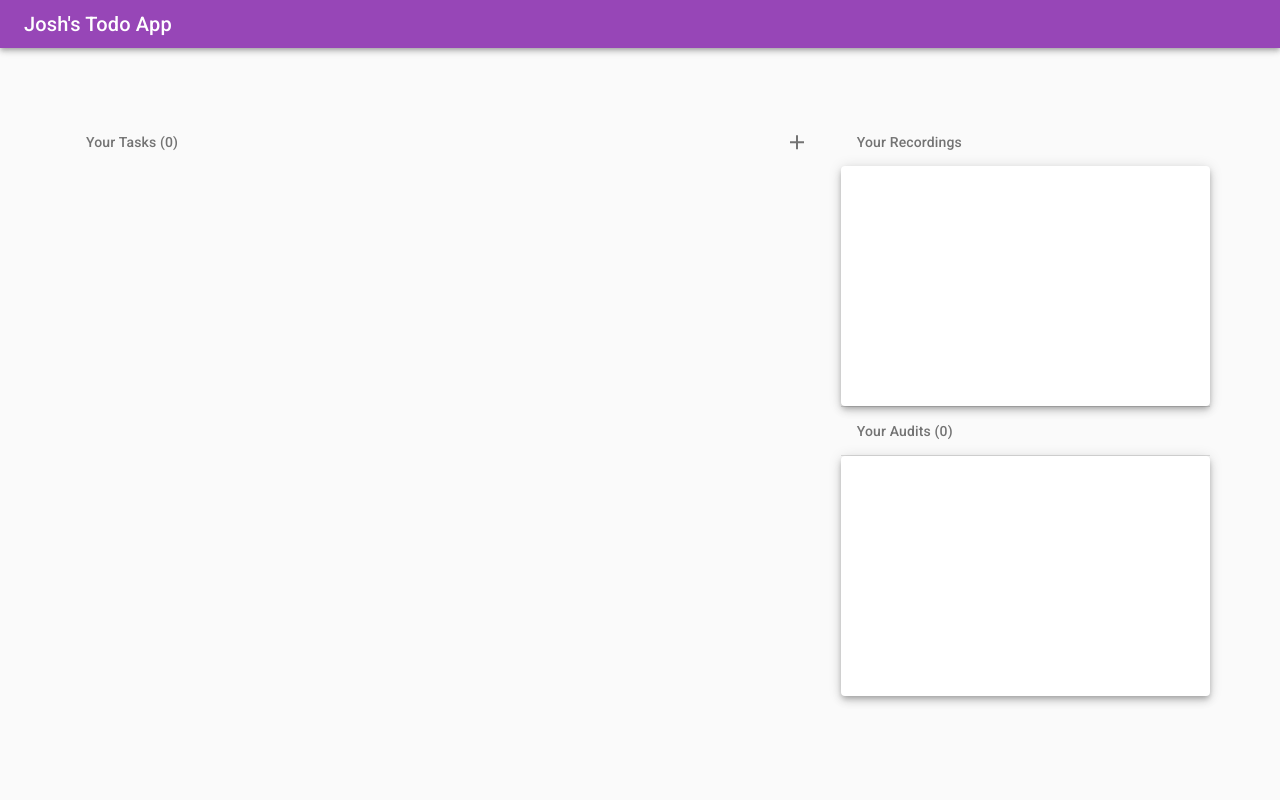
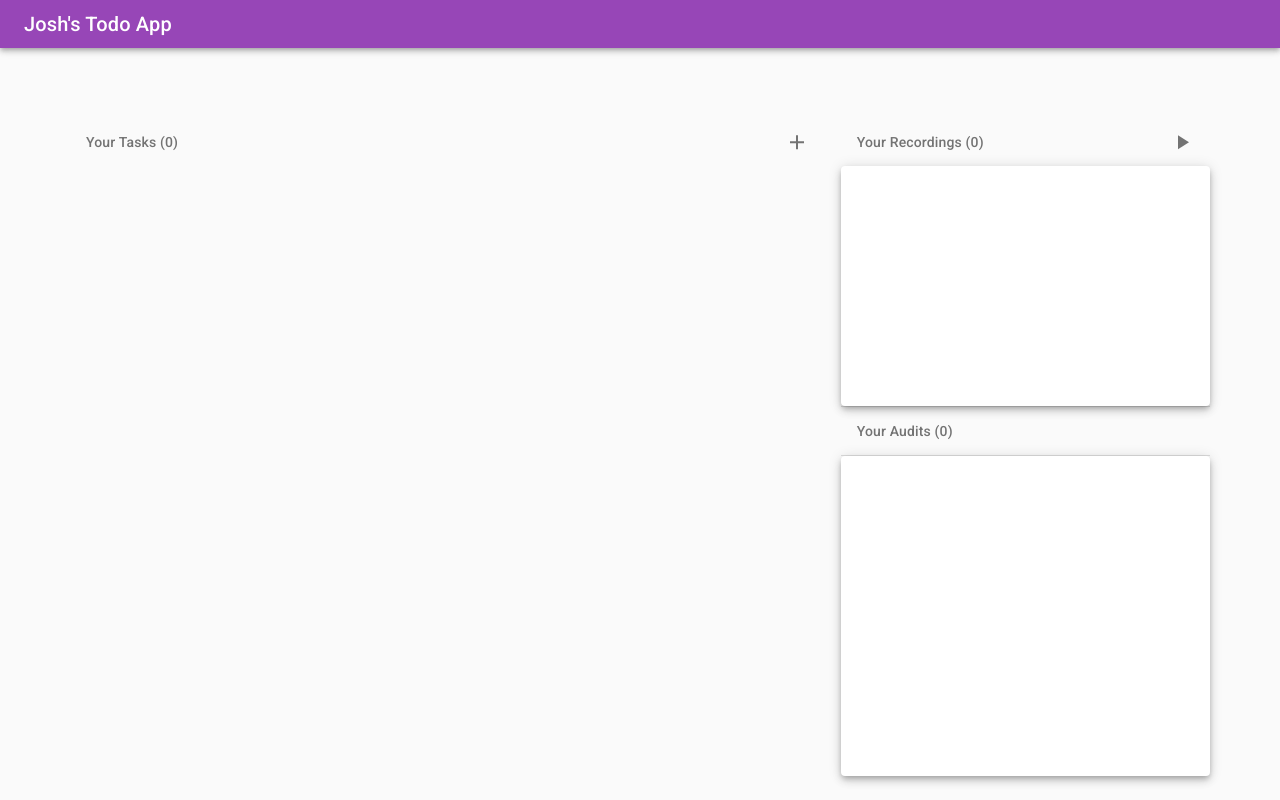
Before and after one commit to joshuaedwardcrowe/Recordable, a React (Create React App) app: page / in a window 1280 px wide. Built offline with nearby package versions, Linux system fonts and the light colour scheme.

Commit message:
Cleaned Up Area Sizes

```diff
--- a/src/Components/AuditList/AuditList.jsx
+++ b/src/Components/AuditList/AuditList.jsx
@@ -11,7 +11,7 @@ import { AuditShape } from "../../shapes";
 
 const useStyles = makeStyles({
     root: {
-        height: "30vh"
+        height: "40vh"
     }
 })
 
--- a/src/Components/RecordingList/RecordingList.jsx
+++ b/src/Components/RecordingList/RecordingList.jsx
@@ -4,6 +4,9 @@ import { connect } from "react-redux";
 import { makeStyles } from "@material-ui/styles"
 
 import ListSubheader from "@material-ui/core/ListSubheader";
+import ListItemSecondaryAction from "@material-ui/core/ListItemSecondaryAction";
+import IconButton from "@material-ui/core/IconButton";
+import PlayArrowIcon from "@material-ui/icons/PlayArrow";
 import Paper from "@material-ui/core/Paper";
 
 import Recording from "../Recording/Recording";
@@ -20,7 +23,14 @@ const RecordingList = ({ recordings }) => {
     return (
         <>
             <ListSubheader>
-                Your Recordings
+                Your Recordings ({recordings.length})
+                <ListItemSecondaryAction>
+                    <IconButton
+                        edge="end"
+                    >
+                        <PlayArrowIcon />
+                    </IconButton>
+                </ListItemSecondaryAction>
             </ListSubheader>
             <Paper elevation={5} className={classes.root}>
                 {
--- a/src/TodoApp/TodoApp.jsx
+++ b/src/TodoApp/TodoApp.jsx
@@ -17,7 +17,7 @@ import { loadSavedAudits } from "../Store/Audit/AuditAction";
 const useContainerStyles = makeStyles({
     root: {
         padding: "5em",
-        maxHeight: "100vh"
+        maxHeight: "90vh"
     }
 })
 
```
